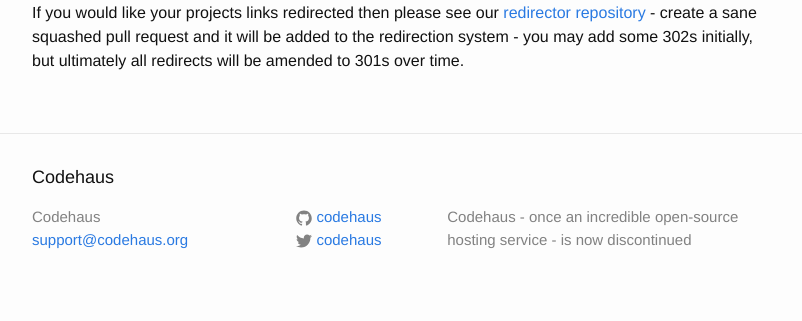
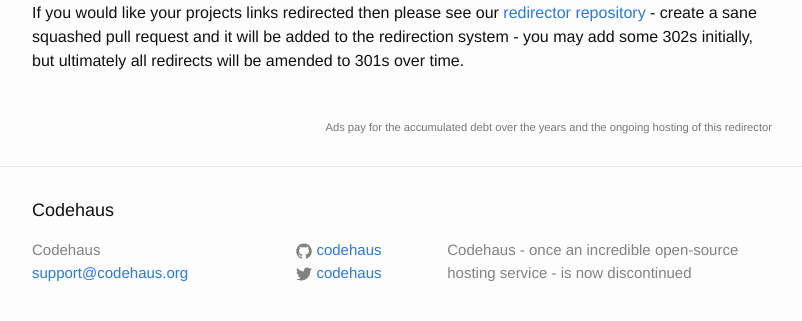
Before and after one commit to codehaus/www-codehaus-org, a Jekyll site: the page built from app/termination.md, in a window 1280 px wide, cut to the strip 324-645 px from the top of the page. Shown: the whole strip, without its empty margins (238-1040 px from the left). Built offline with Jekyll 4.4.1, drawn with Linux system fonts in a browser that asks for light colours.

Commit message:
Ad footer ads for long pages

```diff
--- /dev/null
+++ b/app/_includes/ad-footer.html
@@ -0,0 +1,14 @@
+<script async src="//pagead2.googlesyndication.com/pagead/js/adsbygoogle.js"></script>
+<!-- termination -->
+<ins class="adsbygoogle"
+     style="display:block;"
+     data-ad-client="ca-pub-5267633279208525"
+     data-ad-slot="9818232674"
+     data-ad-format="auto"></ins>
+<script>
+(adsbygoogle = window.adsbygoogle || []).push({});
+</script>
+<div class='ad-reminder'>
+  Ads pay for the accumulated debt over the years and the ongoing hosting of this
+  redirector
+</div>
--- a/app/_layouts/default.html
+++ b/app/_layouts/default.html
@@ -11,11 +11,19 @@
     <div class="page-content">
 
       <div class="wrapper">
-        {% include ad.html %}
+        {% include ad-header.html %}
         <br/>
         {{ content }}
+
+        {% if page.ad_footer != false %}
+          {% include ad-footer.html %}
+        {% endif %}
+
       </div>
     </div>
+
+
+
 
     {% include footer.html %}
 
--- a/app/index.html
+++ b/app/index.html
@@ -1,5 +1,6 @@
 ---
 layout: default
+ad_footer: false
 ---
 
 <div class="home">
```
Also changed, not shown: app/about.md (+1 -0 lines), app/support.md (+1 -0 lines), app/_includes/ad-header.html (renamed from app/_includes/ad.html).
